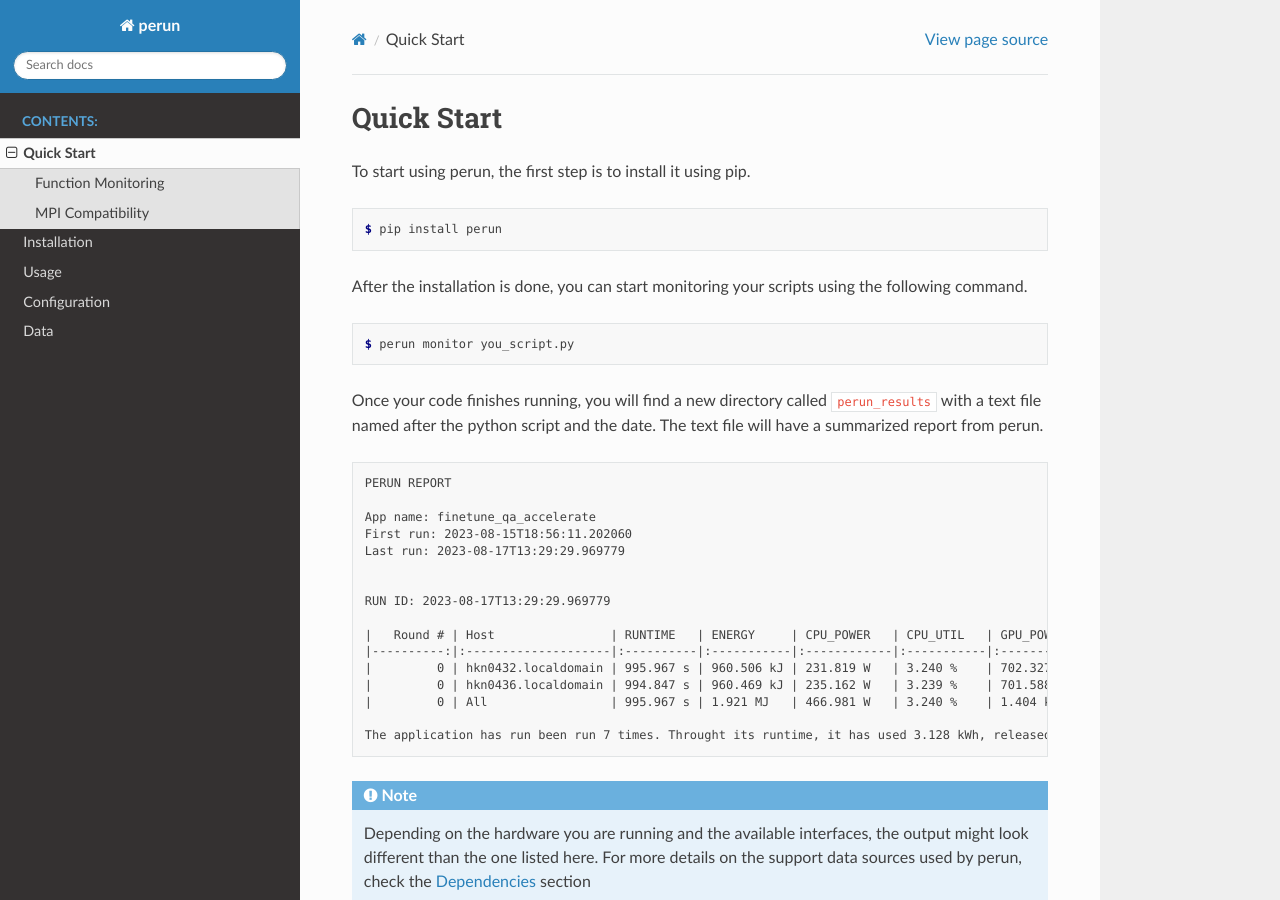
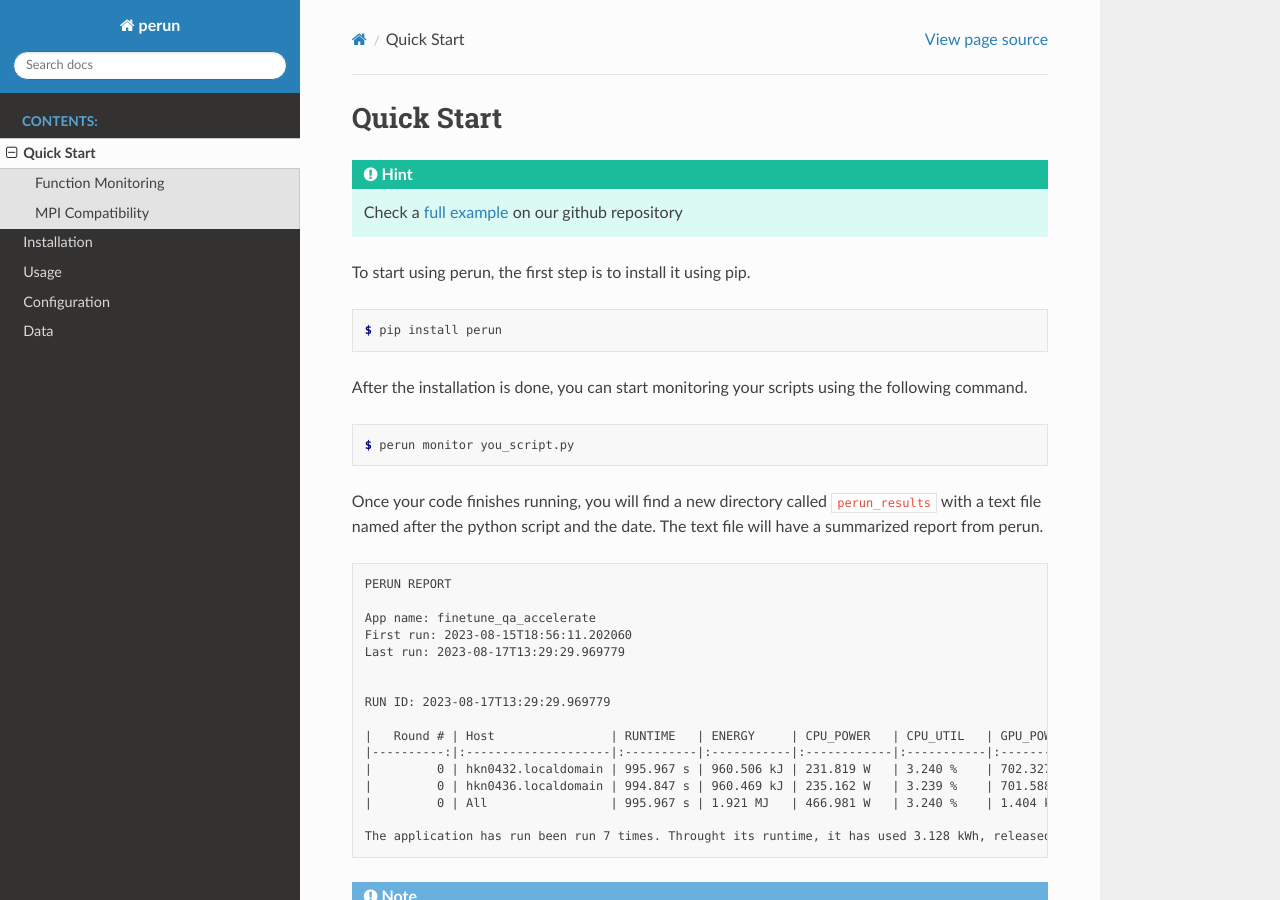
Before and after one commit to Helmholtz-AI-Energy/perun, a Sphinx documentation site: the page built from docs/quickstart.rst, in a window 1280 px wide and 900 px high. Built offline with Sphinx 7.4.7 and the Read the Docs theme 2.0.0, drawn with Linux system fonts in a browser that asks for light colours.

Commit message:
docs: added links to example

```diff
--- a/docs/quickstart.rst
+++ b/docs/quickstart.rst
@@ -2,6 +2,10 @@
 
 Quick Start
 ===========
+
+.. hint::
+
+   Check a `full example  <https://github.com/Helmholtz-AI-Energy/perun/blob/main/examples/torch_mnist/README.md>`_ on our github repository
 
 To start using perun, the first step is to install it using pip.
 
```
Also changed, not shown: README.md (+1 -1 lines), examples/torch_mnist/README.md.
